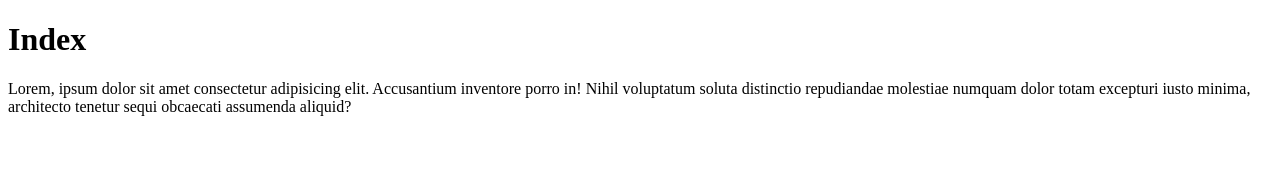
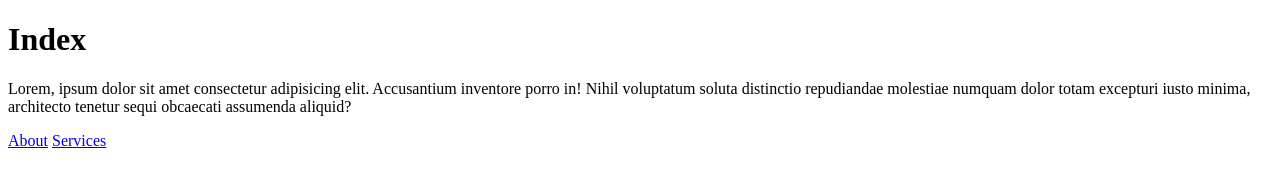
Before and after one commit to Szabi321/html-fajlok-linkel-se, a plain HTML site: page 03.27/index.html in a window 1280 px wide. Drawn offline with Linux system fonts and the light colour scheme.

Commit message:
Update index.html

```diff
--- a/03.27/index.html
+++ b/03.27/index.html
@@ -14,6 +14,9 @@
         assumenda aliquid?
 
     </p>
+<a href="about.html">About</a>
+<a href="services.html">Services</a>
+
 </body>
 
 </html>
```
